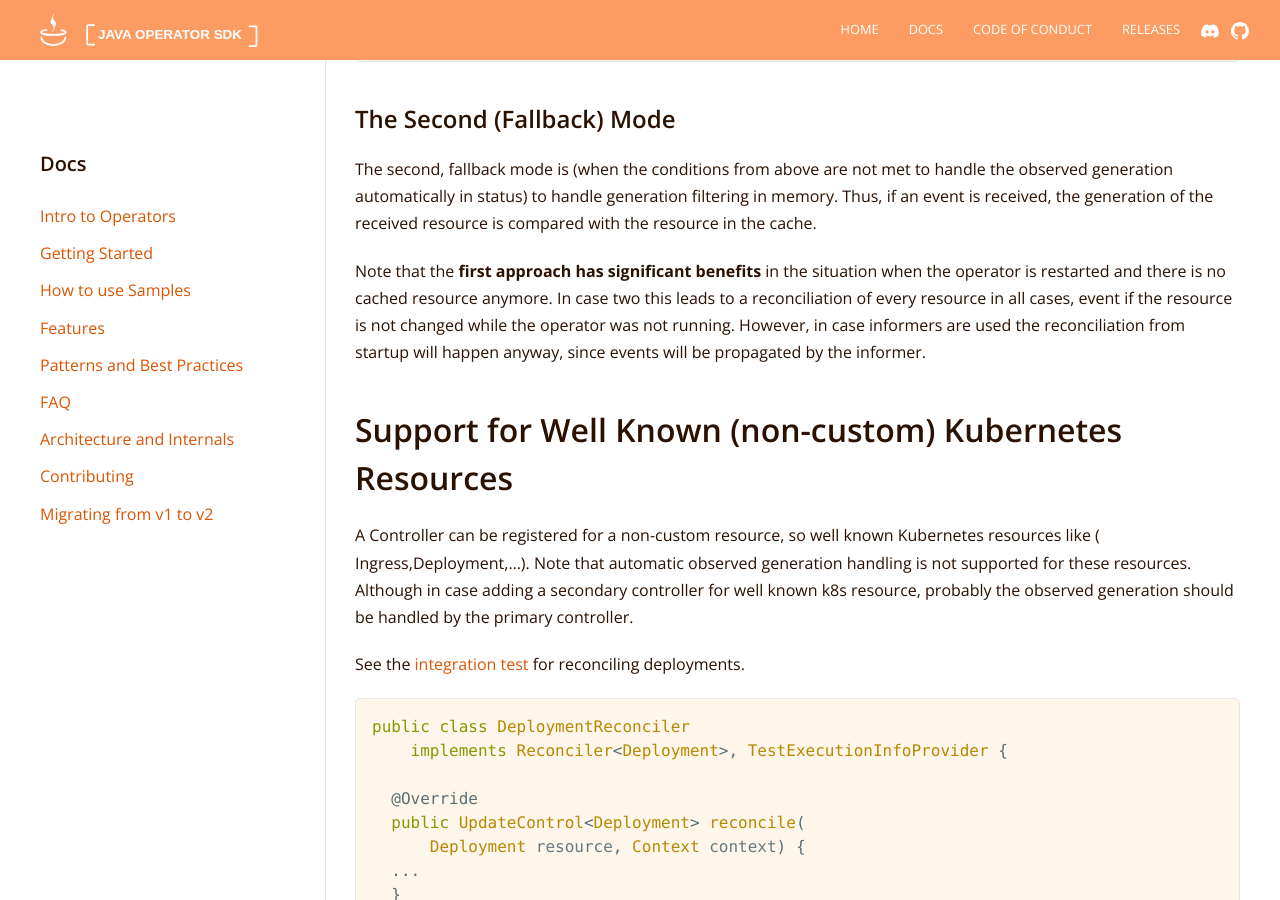
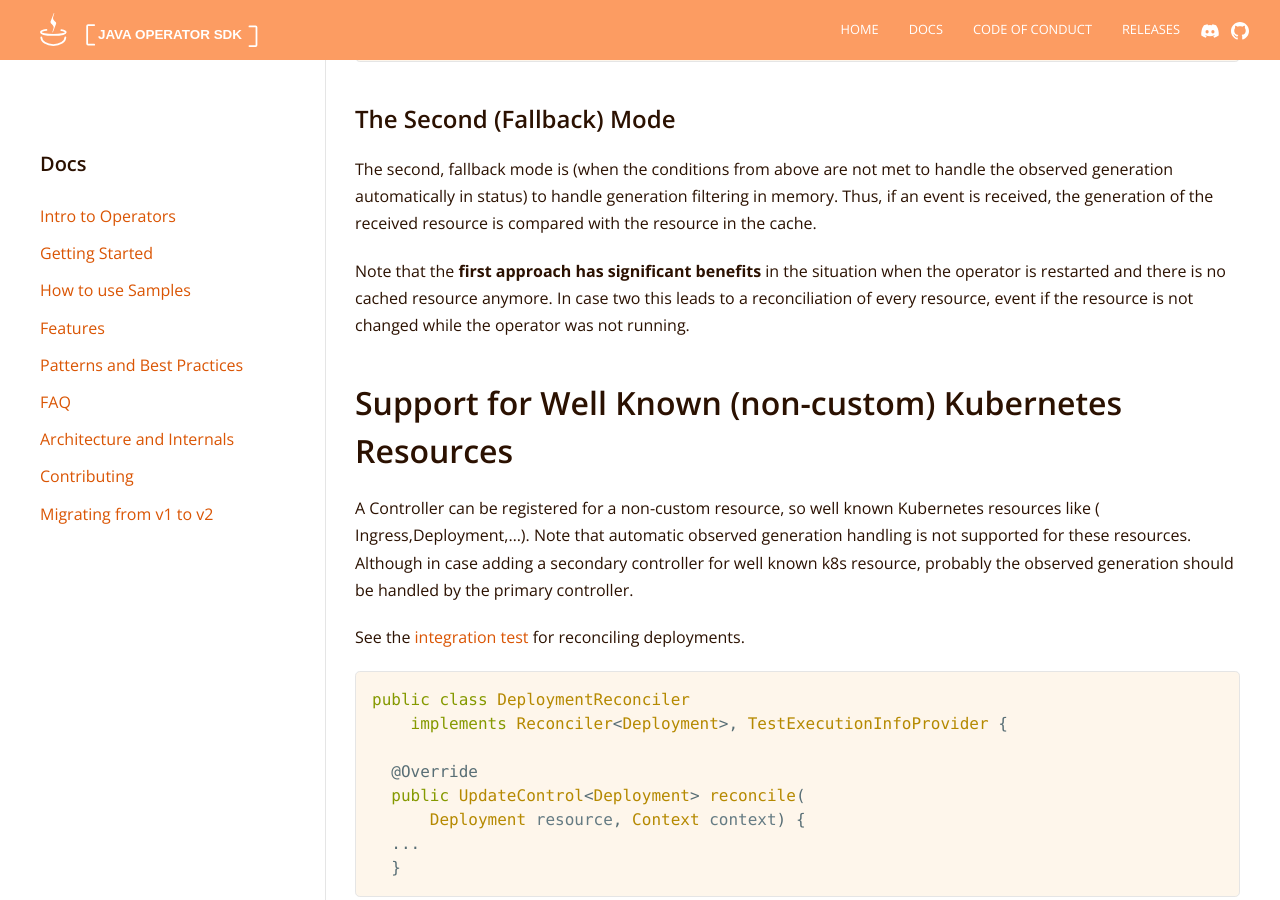
Before and after one commit to operator-framework/java-operator-sdk, a Jekyll site: the page built from docs/documentation/features.md, in a window 1280 px wide and 900 px high, scrolled down 4374 px. Built offline with Jekyll 4.4.1, drawn with Linux system fonts in a browser that asks for light colours; nearby versions of some CDN libraries.

Commit message:
docs: revert in relevant part

```diff
--- a/docs/documentation/features.md
+++ b/docs/documentation/features.md
@@ -196,9 +196,8 @@ in status) to handle generation filtering in memory. Thus, if an event is receiv
 resource is compared with the resource in the cache.
 
 Note that the **first approach has significant benefits** in the situation when the operator is restarted and there is
-no cached resource anymore. In case two this leads to a reconciliation of every resource in all cases,
-event if the resource is not changed while the operator was not running. However, in case informers are used
-the reconciliation from startup will happen anyway, since events will be propagated by the informer.
+no cached resource anymore. In case two this leads to a reconciliation of every resource, event if the resource is not
+changed while the operator was not running.
 
 ## Support for Well Known (non-custom) Kubernetes Resources
 
```
